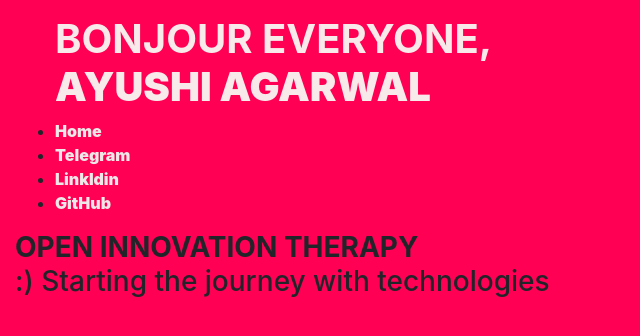
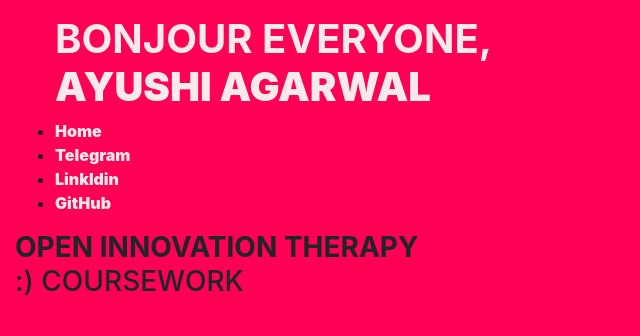
Before and after one commit to ayu4tor/Urbanic-Heroku-webpage, a Python web app: template templates/Portfolio index.html in a window 1280 px wide. Shown: the top 336 px of the page, without its empty margins (0-640 px from the left). Run offline with Jinja, Linux system fonts and the light colour scheme; the template is opened without the code that fills it, so the values that code supplies are empty.

Commit message:
Update Portfolio index.html

```diff
--- a/templates/Portfolio index.html
+++ b/templates/Portfolio index.html
@@ -122,12 +122,12 @@
                 <li><a href="https://www.linkedin.com/in/ayushi-agarwal-1946671b9 ">LinkIdin</a></li>
                 <li><a href="https://github.com/ayu4tor">GitHub</a></li>
               </ul>
-        <span>
+
                  <Body style="background-color:rgb(255, 0, 85)">
             <div>
                  <h3> <b> OPEN INNOVATION THERAPY</b> <br>
-                     :) Starting the journey with technologies </br> </h3>
-                     </span>
+                     :) COURSEWORK </br> </h3>
+
 
                 </p>
                 <h1> </h1>
```
